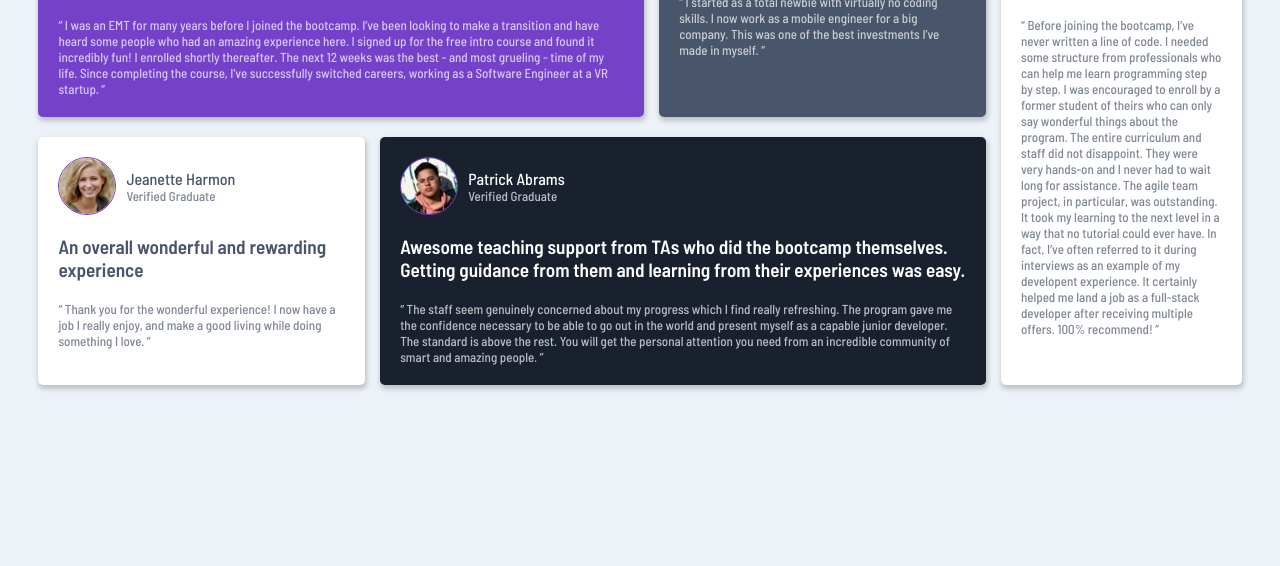
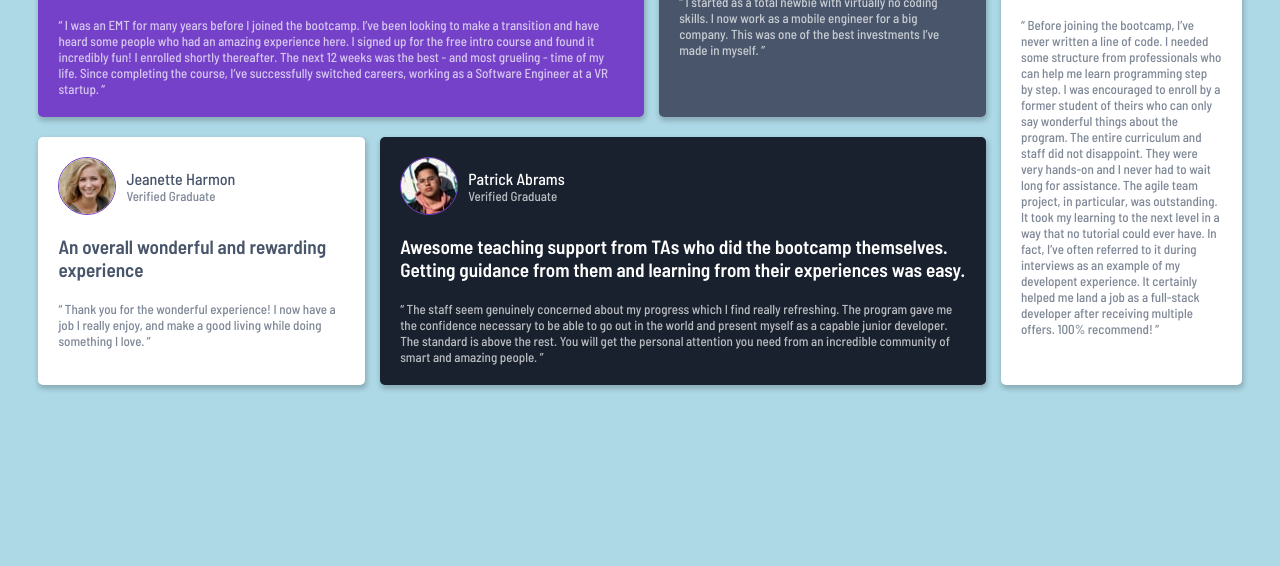
Before and after one commit to Testing-DEP11/testimonial-app, a plain HTML site: page index.html in a window 1280 px wide. Shown: the part 234-800 px from the top of the page. Drawn offline with Linux system fonts and the light colour scheme.

Commit message:
Change css-body color

```diff
--- a/style.css
+++ b/style.css
@@ -5,7 +5,7 @@
 }
 
 body {
-  background-color: #ecf2f8;
+  background-color: lightblue;
   font-family: "Barlow Semi Condensed", sans-serif;
 }
 
```
